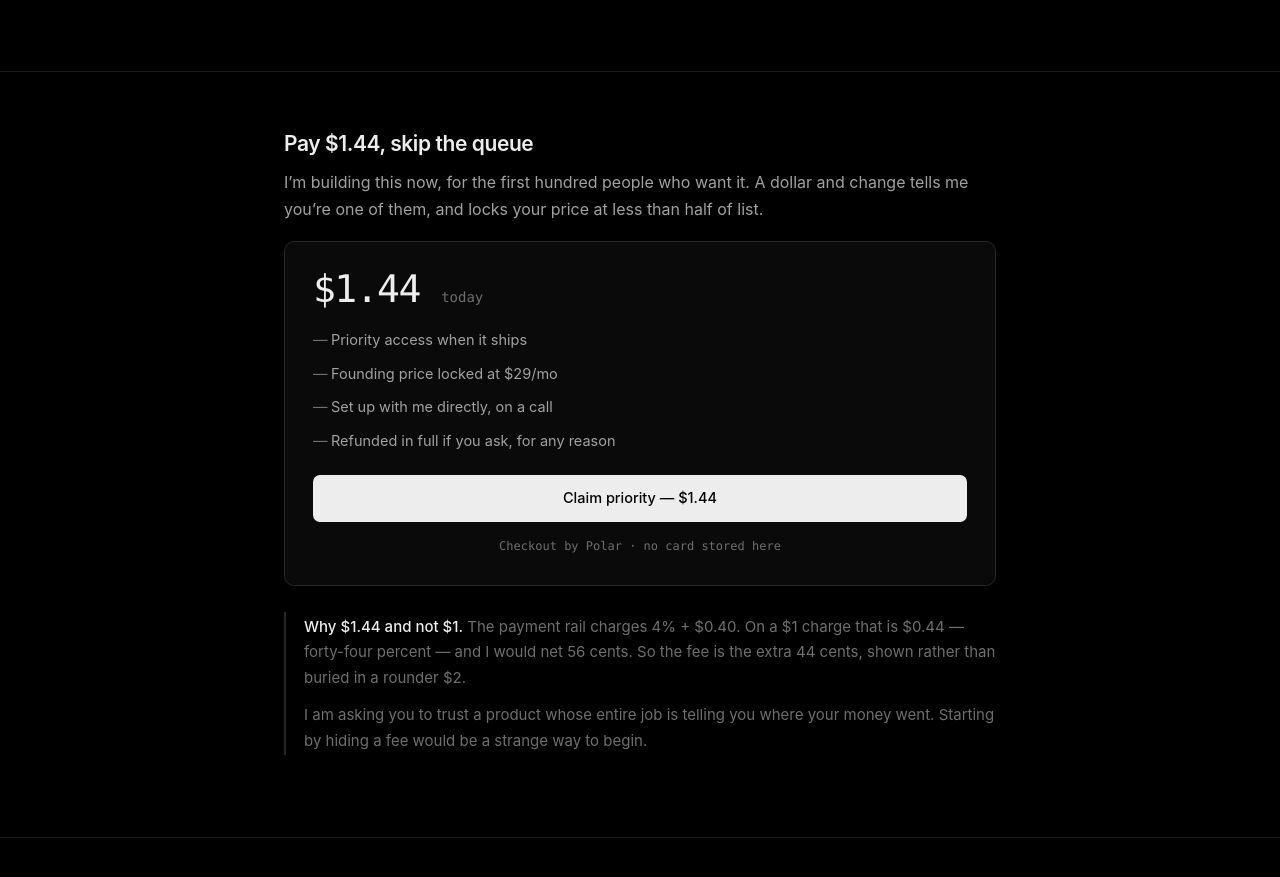
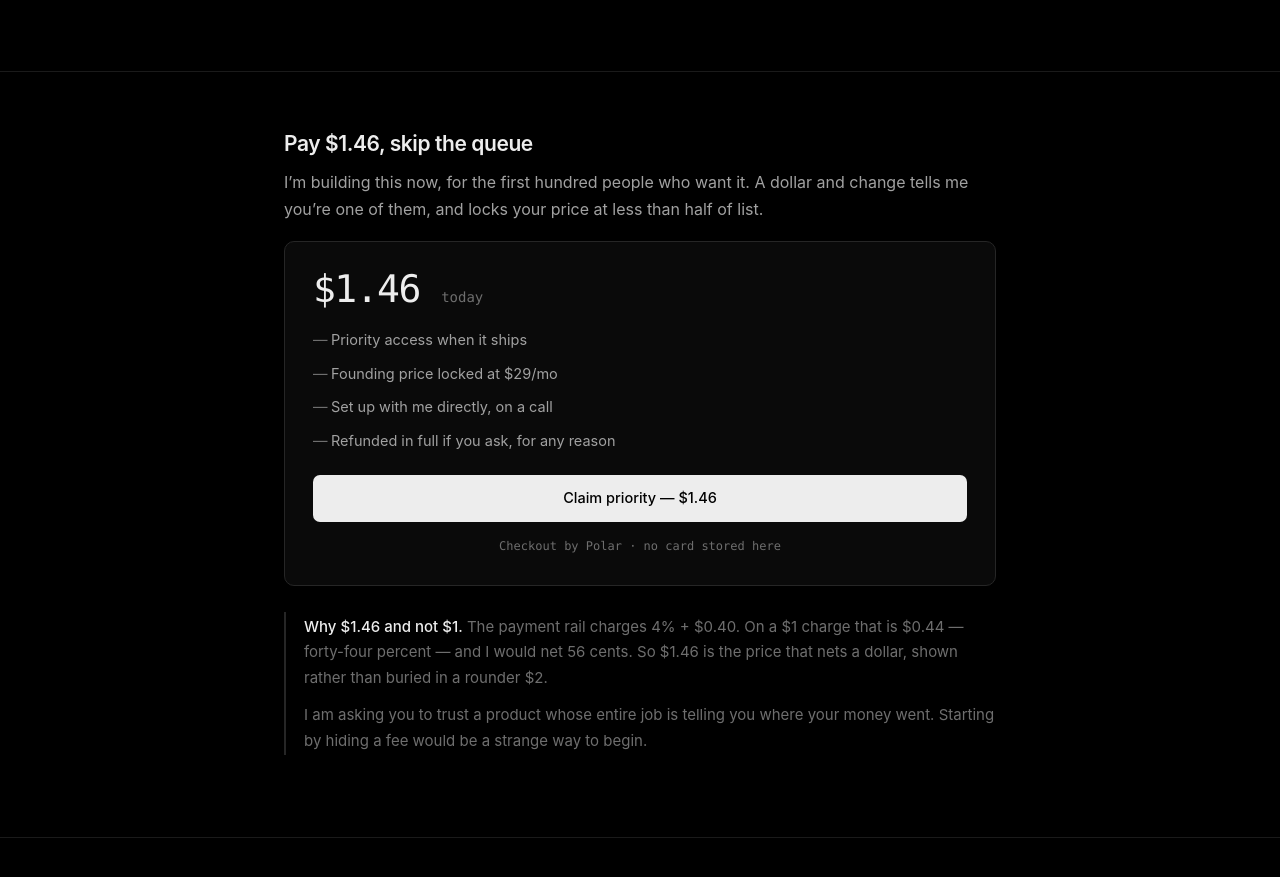
Before and after one commit to Aditya-galaxy/kronagent-pay, a website: page landing/index.html in a window 1280 px wide. Shown: the part 1883-2760 px from the top of the page. Drawn offline with Linux system fonts and the light colour scheme.

Commit message:
Correct the gross-up: $1.46, not $1.44
Aditya caught the arithmetic. The fee applies to the charged amount, not the
base, so adding $0.44 to $1 undershoots: $1.44 nets $0.9824, two cents short.

  charged  fee      net       fee as % of charge
  $1.00    $0.4400  $0.5600   44.0%
  $1.44    $0.4576  $0.9824   31.8%
  $1.46    $0.4584  $1.0016   31.4%

Solving 0.96x - 0.40 = 1.00 gives $1.4583, so $1.46. Fixed, because a page
whose argument is 'we show you the fee rather than hiding it' cannot itself
carry arithmetic that is quietly wrong.

```diff
--- a/landing/index.html
+++ b/landing/index.html
@@ -34,10 +34,10 @@
   <p class="lede">A hard limit for AI agents. It refuses the payment <strong>before</strong> it
   happens, and writes a receipt for every refusal.</p>
   <div class="row">
-    <a class="btn" href="#claim">Claim priority — $1.44</a>
+    <a class="btn" href="#claim">Claim priority — $1.46</a>
     <a class="btn ghost" href="/architecture.html">How it works</a>
   </div>
-  <p class="fine">$1.44 today · founding price locked at $29/mo · refunded on request</p>
+  <p class="fine">$1.46 today · founding price locked at $29/mo · refunded on request</p>
 </div></section>
 
 <hr />
@@ -93,12 +93,12 @@
 <hr />
 
 <section id="claim"><div class="wrap">
-  <h2>Pay $1.44, skip the queue</h2>
+  <h2>Pay $1.46, skip the queue</h2>
   <p>I’m building this now, for the first hundred people who want it. A dollar and change tells me
   you’re one of them, and locks your price at less than half of list.</p>
 
   <div class="buy">
-    <div class="amt">$1.44 <small>today</small></div>
+    <div class="amt">$1.46 <small>today</small></div>
     <ul>
       <li>Priority access when it ships</li>
       <li>Founding price locked at $29/mo</li>
@@ -108,15 +108,15 @@
     <!-- Polar checkout. Merchant of record: they are the legal seller, handle
          global tax, and pay out. No card details reach this page. -->
     <a class="btn" style="display:block;text-align:center" href="POLAR_CHECKOUT_LINK_HERE">
-      Claim priority — $1.44
+      Claim priority — $1.46
     </a>
     <p class="fine" style="margin-top:14px;text-align:center">Checkout by Polar · no card stored here</p>
   </div>
 
   <div class="note" style="margin-top:26px">
-    <p><strong>Why $1.44 and not $1.</strong> The payment rail charges 4% + $0.40. On a $1 charge
-    that is <span class="mono">$0.44</span> — forty-four percent — and I would net 56 cents. So the
-    fee is the extra 44 cents, shown rather than buried in a rounder $2.</p>
+    <p><strong>Why $1.46 and not $1.</strong> The payment rail charges 4% + $0.40. On a $1 charge
+    that is <span class="mono">$0.44</span> — forty-four percent — and I would net 56 cents. So
+    $1.46 is the price that nets a dollar, shown rather than buried in a rounder $2.</p>
     <p style="margin-top:12px">I am asking you to trust a product whose entire job is telling you
     where your money went. Starting by hiding a fee would be a strange way to begin.</p>
   </div>
```
